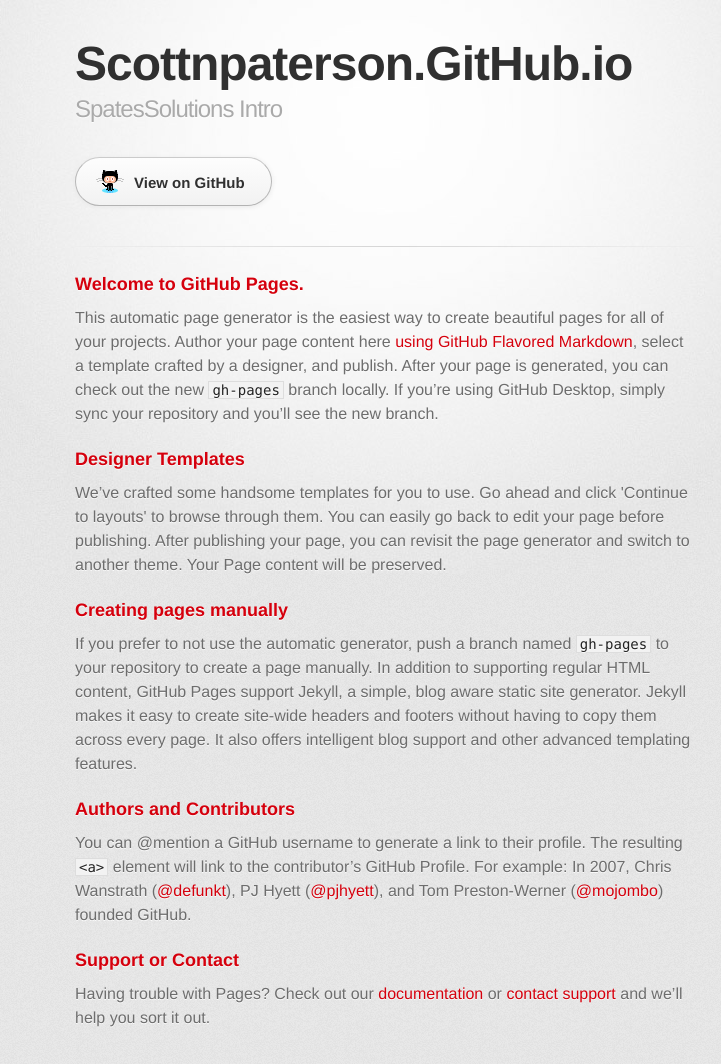
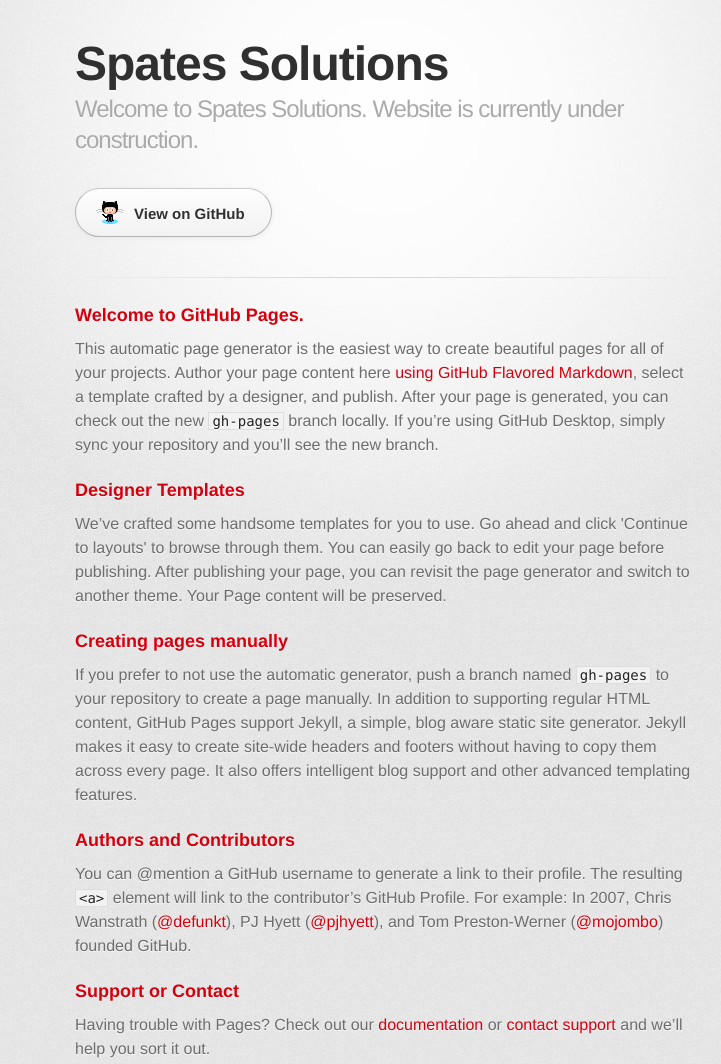
Before and after one commit to scottnpaterson/scottnpaterson.github.io, a plain HTML site: page index.html in a window 1280 px wide. Shown: the top 1064 px of the page, without its empty margins (255-976 px from the left). Drawn offline with Linux system fonts and the light colour scheme; a web font is replaced by a local one.

Commit message:
Update index.html

```diff
--- a/index.html
+++ b/index.html
@@ -18,8 +18,8 @@
       <div class="inner">
 
         <header>
-          <h1>Scottnpaterson.GitHub.io</h1>
-          <h2>SpatesSolutions Intro</h2>
+          <h1>Spates Solutions</h1>
+          <h2>Welcome to Spates Solutions. Website is currently under construction.</h2>
         </header>
 
         <section id="downloads" class="clearfix">
```
